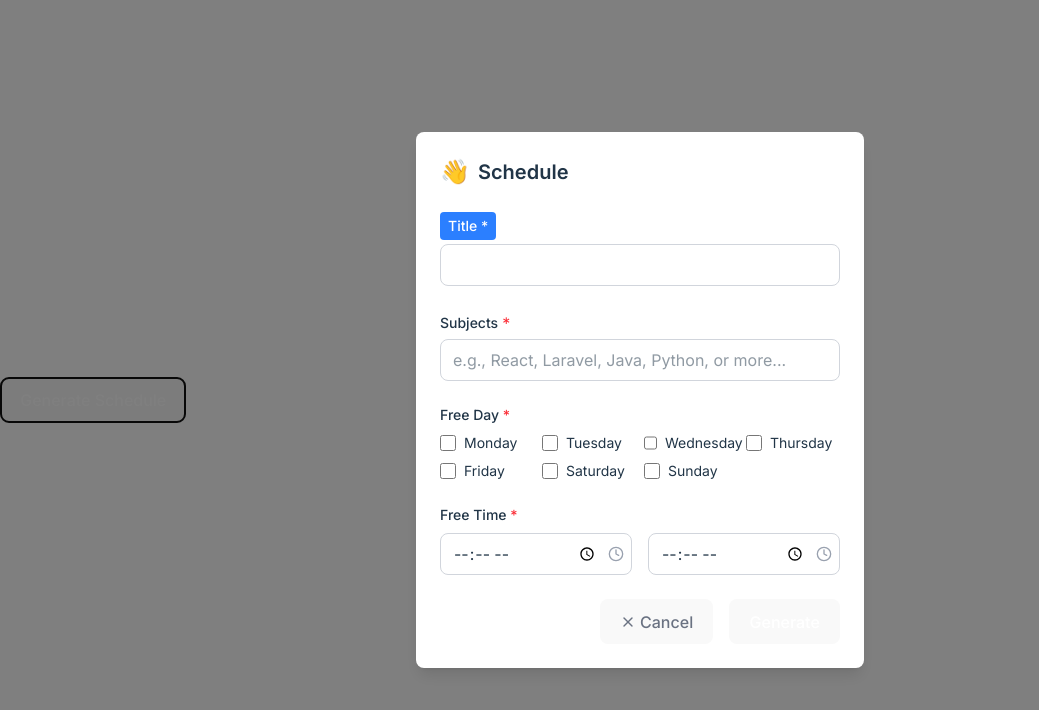
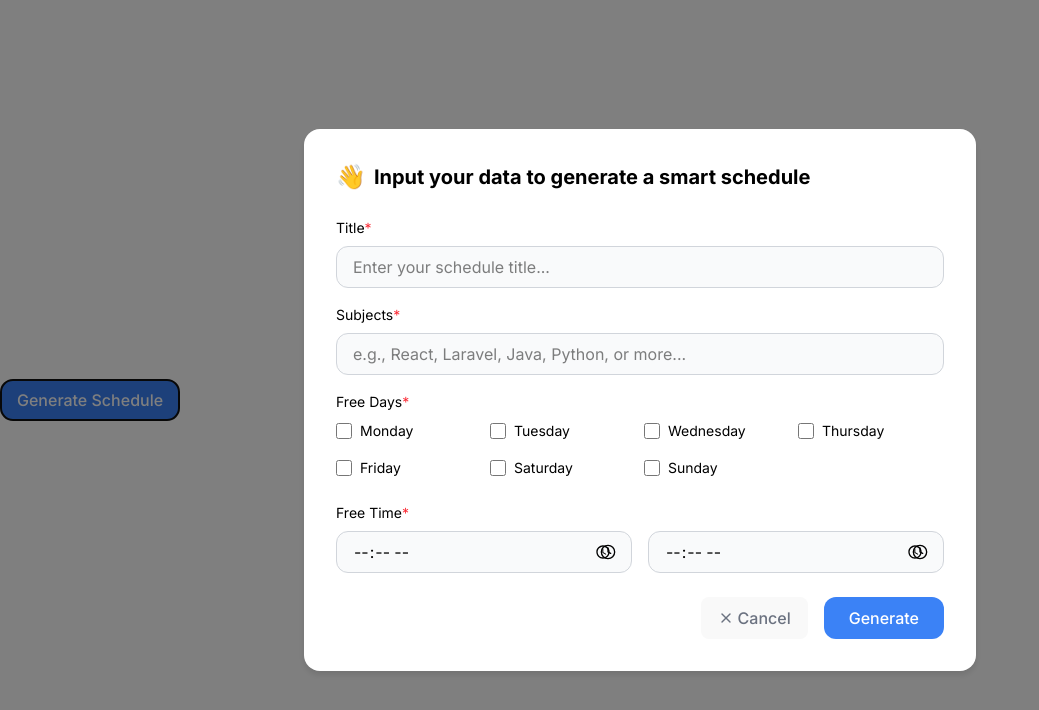
Before and after one commit to MrNobodyCam/SmartSched, a React (Vite) app in the folder frontend/: page / in a window 1280 px wide. Both pictures are taken after a click on the button "Generate Schedule". Shown: the top 710 px of the page, without its empty margins (0-1039 px from the left). Built offline with nearby package versions, Linux system fonts and the light colour scheme.

Commit message:
Input_Form V1.1

```diff
--- a/frontend/src/components/Components-styles/Input_form.css
+++ b/frontend/src/components/Components-styles/Input_form.css
@@ -1,25 +1,39 @@
-.schedule-form-container {
-  position: relative;
+/* Input_form.css */
+
+/* Light Mode Styles */
+:root {
+  --background-color: #ffffff;
+  --text-color: #000000;
+  --border-color: #d1d5db;
+  --input-bg: #f9fafb;
+  --primary-color: #3b82f6;
+  --secondary-color: #6b7280;
 }
 
-.generate-button {
-  padding: 0.5rem 1rem;
-  background-color: #3b82f6;
-  color: white;
-  border-radius: 0.5rem;
-  border: none;
-  cursor: pointer;
-  transition: background-color 0.2s;
+body {
+  background-color: var(--background-color);
+  color: var(--text-color);
+  transition: all 0.3s ease;
 }
 
-.generate-button:hover {
+/* Button Styles */
+.button {
+  padding: 0.5rem 1rem;
+  background-color: var(--primary-color);
+  color: white;
+  border-radius: 0.75rem;
+  transition: all 0.3s ease;
+}
+
+.button:hover {
   background-color: #2563eb;
 }
 
+/* Modal Styles */
 .modal-overlay {
   position: fixed;
   inset: 0;
-  background-color: rgba(0, 0, 0, 0.5);
+  background: rgba(0, 0, 0, 0.5);
   display: flex;
   align-items: center;
   justify-content: center;
@@ -27,124 +41,124 @@
 }
 
 .modal-content {
-  background-color: white;
-  border-radius: 0.5rem;
+  background: var(--background-color);
+  border-radius: 1rem;
   box-shadow: 0 4px 6px rgba(0, 0, 0, 0.1);
   width: 100%;
-  max-width: 28rem;
-  padding: 1.5rem;
-  margin: 1rem;
+  max-width: 42rem;
+  margin: 0 1rem;
 }
 
-.modal-header {
+/* Form Styles */
+.form-container {
+  padding: 2rem;
+}
+
+.form-header {
   display: flex;
   align-items: center;
+  gap: 0.5rem;
   margin-bottom: 1.5rem;
 }
 
-.modal-title {
+.form-header h2 {
   font-size: 1.25rem;
-  font-weight: 600;
-}
-
-.schedule-form {
-  display: flex;
-  flex-direction: column;
-  gap: 1.5rem;
+  font-weight: bold;
 }
 
 .form-group {
-  display: flex;
-  flex-direction: column;
-  gap: 0.25rem;
+  margin-bottom: 1rem;
 }
 
 .form-group label {
+  display: block;
   font-size: 0.875rem;
-  font-weight: 500;
+  font-weight: medium;
+  margin-bottom: 0.5rem;
+  color: var(--text-color);
 }
 
-.required {
-  color: #ef4444;
+.form-group input[type="text"],
+.form-group input[type="time"] {
+  width: 100%;
+  padding: 0.5rem 1rem;
+  background: var(--input-bg);
+  border: 1px solid var(--border-color);
+  border-radius: 0.75rem;
+  outline: none;
+  transition: all 0.3s ease;
+  color: var(--text-color);
 }
 
-.form-group input[type="text"] {
-  width: 100%;
-  padding: 0.5rem;
-  border: 1px solid #e5e7eb;
-  border-radius: 0.5rem;
+.form-group input[type="text"]:focus,
+.form-group input[type="time"]:focus {
+  border-color: var(--primary-color);
+  box-shadow: 0 0 0 2px rgba(59, 130, 246, 0.2);
 }
 
-.days-grid {
+/* Checkbox Grid */
+.checkbox-grid {
   display: grid;
   grid-template-columns: repeat(4, 1fr);
   gap: 0.5rem;
 }
 
-.day-checkbox {
+.checkbox-grid label {
   display: flex;
   align-items: center;
   gap: 0.5rem;
-  font-size: 0.875rem;
 }
 
-.time-inputs {
-  display: grid;
-  grid-template-columns: 1fr 1fr;
+.checkbox-grid input[type="checkbox"] {
+  width: 1rem;
+  height: 1rem;
+  border-radius: 0.25rem;
+  border: 1px solid var(--border-color);
+}
+
+/* Action Buttons */
+.action-buttons {
+  display: flex;
+  justify-content: flex-end;
   gap: 1rem;
+  margin-top: 1.5rem;
+}
+
+.cancel-button {
+  display: flex;
+  align-items: center;
+  gap: 0.25rem;
+  padding: 0.5rem 1rem;
+  color: var(--secondary-color);
+  transition: color 0.3s ease;
+}
+
+.cancel-button:hover {
+  color: var(--text-color);
+}
+
+.generate-button {
+  padding: 0.5rem 1.5rem;
+  background-color: var(--primary-color);
+  color: white;
+  border-radius: 0.75rem;
+  transition: background-color 0.3s ease;
+}
+
+.generate-button:hover {
+  background-color: #2563eb;
+}
+/* Input_form.css */
+
+/* Clock Icon Styles */
+.clock-icon {
+  position: absolute;
+  right: 1rem;
+  top: 50%;
+  transform: translateY(-50%);
+  pointer-events: none; /* Prevent interaction with the icon */
 }
 
 .time-input-container {
   position: relative;
 }
-
-.time-input-container input {
-  width: 100%;
-  padding: 0.5rem;
-  border: 1px solid #e5e7eb;
-  border-radius: 0.5rem;
-}
-
-.time-icon {
-  position: absolute;
-  right: 0.75rem;
-  top: 50%;
-  transform: translateY(-50%);
-  color: #9ca3af;
-}
-
-.form-actions {
-  display: flex;
-  justify-content: flex-end;
-  gap: 1rem;
-}
-
-.cancel-button {
-  padding: 0.5rem 1rem;
-  color: #4b5563;
-  display: flex;
-  align-items: center;
-  gap: 0.25rem;
-  border: none;
-  background: none;
-  cursor: pointer;
-  transition: color 0.2s;
-}
-
-.cancel-button:hover {
-  color: #1f2937;
-}
-
-.submit-button {
-  padding: 0.5rem 1rem;
-  background-color: #3b82f6;
-  color: white;
-  border-radius: 0.5rem;
-  border: none;
-  cursor: pointer;
-  transition: background-color 0.2s;
-}
-
-.submit-button:hover {
-  background-color: #2563eb;
-}
--- a/frontend/src/components/Input_form.tsx
+++ b/frontend/src/components/Input_form.tsx
@@ -1,6 +1,7 @@
-// Input_form.tsx
 import React, { useState } from 'react';
-import { Clock, X } from 'lucide-react';
+import { X, Clock } from 'lucide-react';
+import './Components-styles/Input_form.css'; // Import the CSS file
+
 
 interface FormData {
   title: string;
@@ -17,12 +18,17 @@ const InputForm: React.FC = () => {
     subjects: '',
     freeDays: [],
     startTime: '',
-    endTime: ''
+    endTime: '',
   });
 
   const weekDays: string[] = [
-    'Monday', 'Tuesday', 'Wednesday', 'Thursday',
-    'Friday', 'Saturday', 'Sunday'
+    'Monday',
+    'Tuesday',
+    'Wednesday',
+    'Thursday',
+    'Friday',
+    'Saturday',
+    'Sunday',
   ];
 
   const handleSubmit = (e: React.FormEvent<HTMLFormElement>) => {
@@ -32,71 +38,69 @@ const InputForm: React.FC = () => {
   };
 
   const handleDayToggle = (day: string) => {
-    setFormData(prev => ({
+    setFormData((prev) => ({
       ...prev,
       freeDays: prev.freeDays.includes(day)
-        ? prev.freeDays.filter(d => d !== day)
-        : [...prev.freeDays, day]
+        ? prev.freeDays.filter((d) => d !== day)
+        : [...prev.freeDays, day],
     }));
   };
 
   return (
     <div className="relative">
-      <button
-        onClick={() => setIsOpen(true)}
-        className="px-4 py-2 bg-blue-500 text-white rounded-lg hover:bg-blue-600 transition-all"
-      >
+      {/* Removed the dark mode toggle button */}
+      <button onClick={() => setIsOpen(true)} className="button">
         Generate Schedule
       </button>
-
       {isOpen && (
-        <div className="fixed inset-0 bg-black/50 flex items-center justify-center z-50">
-          <div className="bg-white rounded-lg shadow-lg w-full max-w-md">
-            <div className="p-6">
-              <div className="flex items-center gap-2 mb-6">
+        <div className="modal-overlay">
+          <div className="modal-content">
+            <div className="form-container">
+              <div className="form-header">
                 <span className="text-2xl">👋</span>
-                <h2 className="text-xl font-semibold">Schedule</h2>
+                <h2>Input your data to generate a smart schedule</h2>
               </div>
-
               <form onSubmit={handleSubmit} className="space-y-6">
-                <div className="space-y-1">
-                  <label className="inline-flex items-center">
-                    <span className="text-sm font-medium bg-blue-500 text-white px-2 py-1 rounded">Title *</span>
+                <div className="form-group">
+                  <label>
+                    <span>Title</span>
+                    <span className="text-red-500">*</span>
                   </label>
                   <input
                     type="text"
-                    className="w-full px-3 py-2 border border-gray-300 rounded-lg focus:outline-none focus:ring-2 focus:ring-blue-500 focus:border-transparent"
+                    placeholder="Enter your schedule title..."
                     value={formData.title}
-                    onChange={(e) => setFormData({...formData, title: e.target.value})}
+                    onChange={(e) =>
+                      setFormData({ ...formData, title: e.target.value })
+                    }
                     required
                   />
                 </div>
-
-                <div className="space-y-1">
-                  <label className="inline-flex items-center">
-                    <span className="text-sm font-medium">Subjects</span>
-                    <span className="text-red-500 ml-1">*</span>
+                <div className="form-group">
+                  <label>
+                    <span>Subjects</span>
+                    <span className="text-red-500">*</span>
                   </label>
                   <input
                     type="text"
-                    className="w-full px-3 py-2 border border-gray-300 rounded-lg focus:outline-none focus:ring-2 focus:ring-blue-500 focus:border-transparent"
                     placeholder="e.g., React, Laravel, Java, Python, or more..."
                     value={formData.subjects}
-                    onChange={(e) => setFormData({...formData, subjects: e.target.value})}
+                    onChange={(e) =>
+                      setFormData({ ...formData, subjects: e.target.value })
+                    }
                     required
                   />
                 </div>
-
-                <div className="space-y-2">
-                  <label className="block text-sm font-medium">
-                    Free Day <span className="text-red-500">*</span>
+                <div className="form-group">
+                  <label>
+                    <span>Free Days</span>
+                    <span className="text-red-500">*</span>
                   </label>
-                  <div className="grid grid-cols-4 gap-2">
+                  <div className="checkbox-grid">
                     {weekDays.map((day) => (
-                      <label key={day} className="flex items-center space-x-2 text-sm">
+                      <label key={day}>
                         <input
                           type="checkbox"
-                          className="w-4 h-4 border-gray-300 rounded"
                           checked={formData.freeDays.includes(day)}
                           onChange={() => handleDayToggle(day)}
                         />
@@ -105,48 +109,50 @@ const InputForm: React.FC = () => {
                     ))}
                   </div>
                 </div>
-
-                <div className="space-y-2">
-                  <label className="block text-sm font-medium">
-                    Free Time <span className="text-red-500">*</span>
+               {/* Free Time Inputs */}
+<div className="form-group">
+  <label>
+    <span>Free Time</span>
+    <span className="text-red-500">*</span>
   </label>
   <div className="grid grid-cols-2 gap-4">
-                    <div className="relative">
+    {/* Start Time */}
+    <div className="time-input-container">
       <input
         type="time"
-                        className="w-full pl-3 pr-8 py-2 border border-gray-300 rounded-lg"
         value={formData.startTime}
-                        onChange={(e) => setFormData({...formData, startTime: e.target.value})}
+        onChange={(e) =>
+          setFormData({ ...formData, startTime: e.target.value })
+        }
         required
       />
-                      <Clock className="absolute right-2 top-1/2 -translate-y-1/2 text-gray-400" size={16} />
+      <Clock className="clock-icon" size={16} style={{ color: '#000000' }} /> {/* Black color */}
     </div>
-                    <div className="relative">
+
+    {/* End Time */}
+    <div className="time-input-container">
       <input
         type="time"
-                        className="w-full pl-3 pr-8 py-2 border border-gray-300 rounded-lg"
         value={formData.endTime}
-                        onChange={(e) => setFormData({...formData, endTime: e.target.value})}
+        onChange={(e) =>
+          setFormData({ ...formData, endTime: e.target.value })
+        }
         required
       />
-                      <Clock className="absolute right-2 top-1/2 -translate-y-1/2 text-gray-400" size={16} />
+      <Clock className="clock-icon" size={16} style={{ color: '#000000' }} /> {/* Black color */}
     </div>
   </div>
 </div>
-
-                <div className="flex justify-end space-x-4 mt-6">
+                <div className="action-buttons">
                   <button
                     type="button"
                     onClick={() => setIsOpen(false)}
-                    className="px-4 py-2 text-gray-500 hover:text-gray-700 transition-colors inline-flex items-center"
+                    className="cancel-button"
                   >
-                    <X size={16} className="mr-1" />
+                    <X size={16} />
                     Cancel
                   </button>
-                  <button
-                    type="submit"
-                    className="px-6 py-2 bg-gray-900 text-white rounded-lg hover:bg-gray-800 transition-colors"
-                  >
+                  <button type="submit" className="generate-button">
                     Generate
                   </button>
                 </div>
```
Lines whose indentation alone changed are shown as unchanged.
